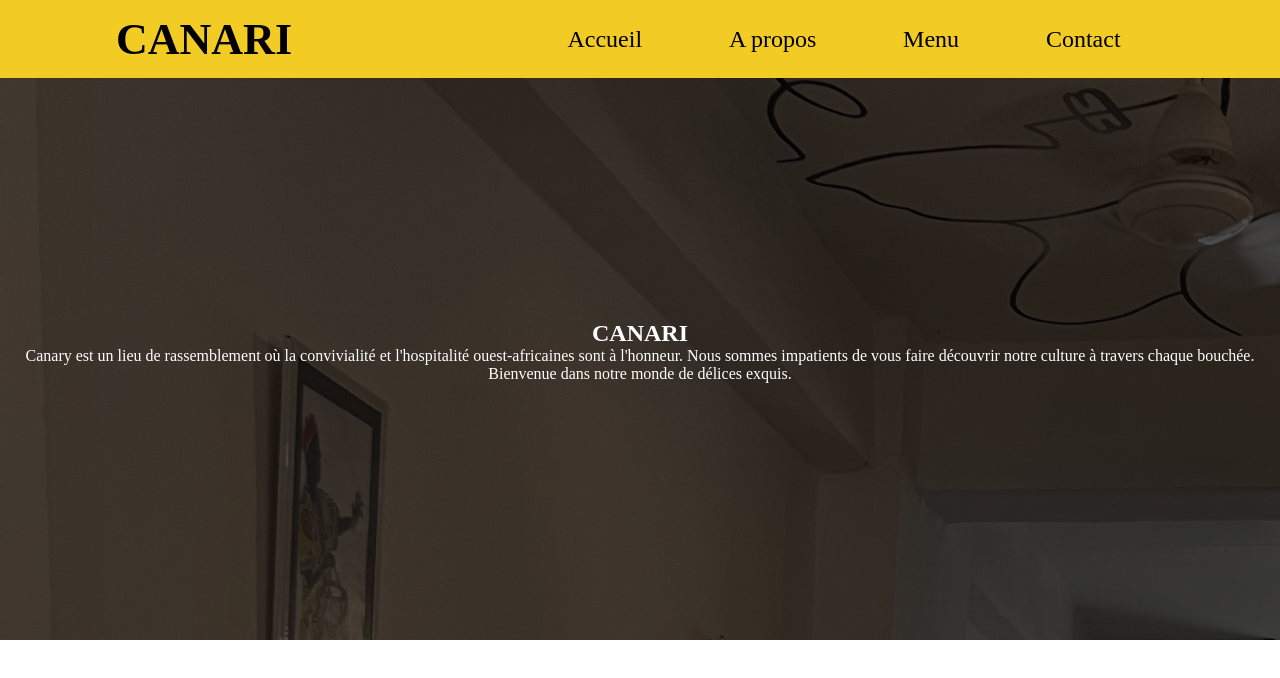
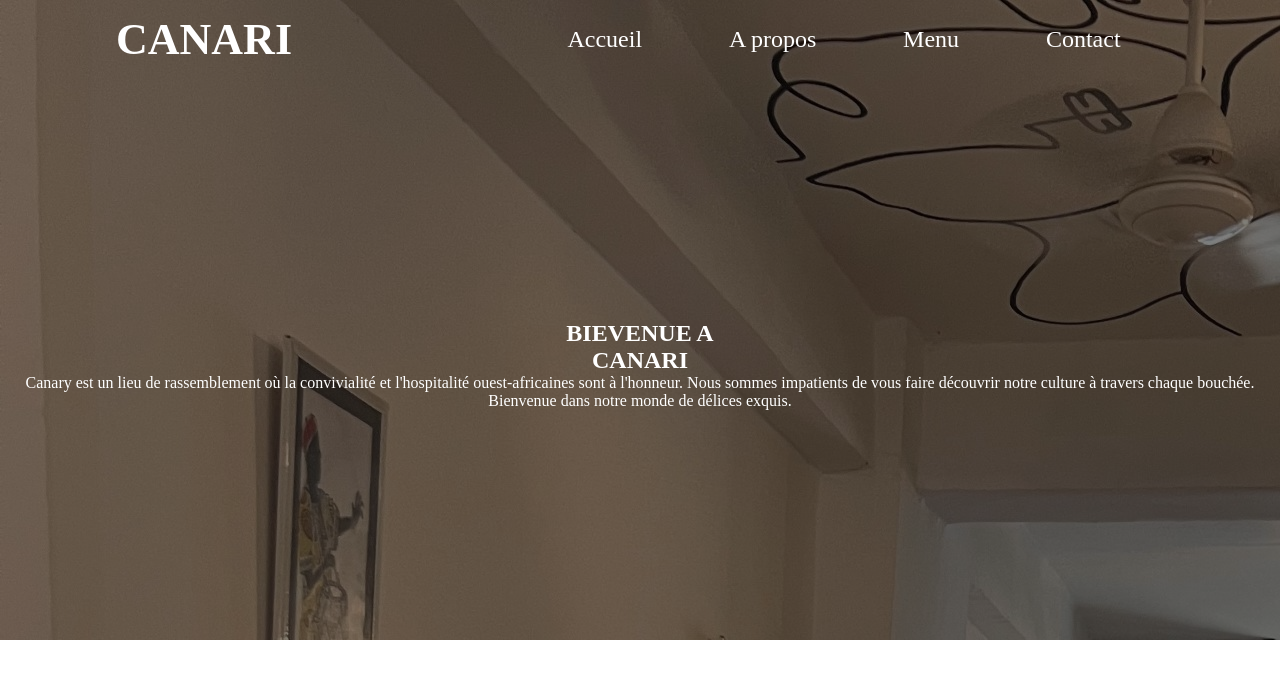
Before and after one commit to rxb3n/canari-site, a Vue app in the folder canari-site/: page / in a window 1280 px wide. Shown: the top 678 px of the page. Built offline with nearby package versions, Linux system fonts and the light colour scheme.

Commit message:
nav bar complete hero ok

```diff
--- a/canari-site/src/components/Hero.vue
+++ b/canari-site/src/components/Hero.vue
@@ -2,7 +2,7 @@
 <section id="hero-section">
     <div class="hero-container">
         <div class="hero-text">
-            <h1 class="hero-text">CANARI</h1>
+            <h1 class="hero-text">BIEVENUE A <br>CANARI</h1>
             <p class="hero-description">
                 Canary est un lieu de rassemblement où la convivialité et l'hospitalité ouest-africaines sont à l'honneur.
                 Nous sommes impatients de vous faire découvrir notre culture à travers chaque bouchée.
@@ -17,7 +17,6 @@
 <script>
 export default{
     name: 'Hero',
-
 }
 </script>
 
--- a/canari-site/src/components/Navbar.vue
+++ b/canari-site/src/components/Navbar.vue
@@ -1,6 +1,6 @@
 <template>
     <section id="nav-section">
-        <div class="nav-container">
+        <div class="nav-container" :class="{ 'scrolled': isScrolled }">
             <div class="nav-logo">
                 <h2 class="nav logo">CANARI</h2>
             </div>
@@ -22,19 +22,24 @@
 </template>
 
 <script>
-export default{
+export default {
     name: 'Navbar',
-//     data: {
-//     scrollPosition: null
-//   },
-//   methods: {
-//     updateScroll() {
-//       this.scrollPosition = window.scrollY
-//     }
-//   },
-//   mounted() {
-//     window.addEventListener('scroll', this.updateScroll);
-//   }
+  data() {
+    return {
+      isScrolled: false
+    }
+  },
+  created() {
+    window.addEventListener('scroll', this.onScroll);
+  },
+  destroyed() {
+    window.removeEventListener('scroll', this.onScroll);
+  },
+  methods: {
+    onScroll(event) {
+      this.isScrolled = window.scrollY > 0;
+    }
+  }
 }
 </script>
 
--- a/canari-site/src/styles/hero.css
+++ b/canari-site/src/styles/hero.css
@@ -3,10 +3,11 @@
     height: 80vh;
     background:
     linear-gradient(
-      rgba(0, 0, 0, 0.7),
-      rgba(0, 0, 0, 0.7)
+      rgba(0, 0, 0, 0.5),
+      rgba(0, 0, 0, 0.5)
     ),
     url(../assets/thumbnail_image001.jpg);
+    background-attachment: fixed;
     color: white;
     text-align: center;
 }
--- a/canari-site/src/styles/navbar.css
+++ b/canari-site/src/styles/navbar.css
@@ -2,16 +2,29 @@
   position: fixed;
   width: 100vw;
   top: 0;
-  background-color: var(--highlight-color);
 	z-index: 999;
+  background-color: transparent;
+  color: white;
 	display: flex;
 	justify-content: space-around;
 	align-items: center;
+  transition: 0.15s;
 }
 
-.bg-color {
+.nav-container p {
+  color: white;
+}
+
+
+.nav-container.scrolled {
   background-color: #f2cb25;
+  color: black;
 }
+
+.nav-container.scrolled p{
+  color: black;
+}
+
 
 
 .nav-elements {
@@ -23,9 +36,9 @@
 }
 
 .nav {
-    color: black;
     font-size: 1.5em;
 }
+
 
 .logo {
   font-size: 2.75em;
@@ -37,8 +50,8 @@
 }
 
 .dropbtn {
-    background-color:var(--highlight-color);
-    color: black;
+    background-color:transparent;
+    color: white;
     font-size: 1.5em;
     border: none;
   }
```
